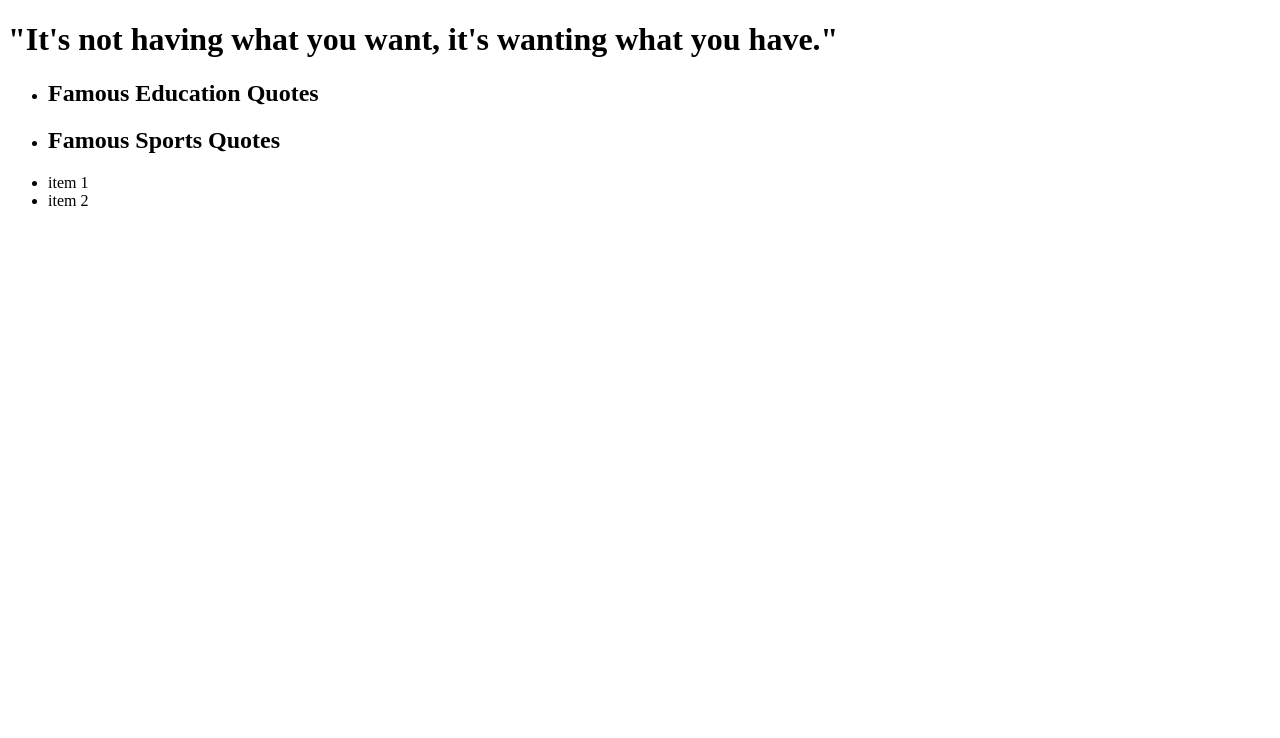
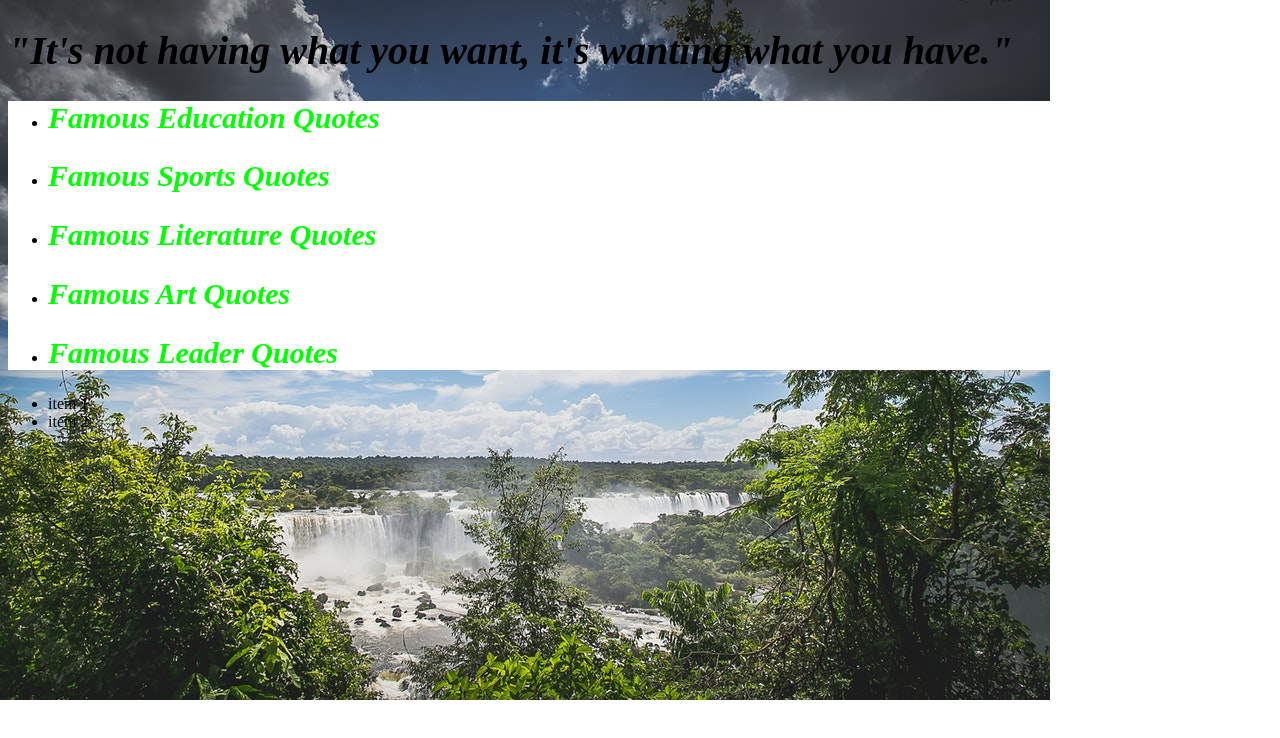
Before and after one commit to odiazfrhsd/Famous-Quotes-, a plain HTML site: page index.html in a window 1280 px wide. Drawn offline with Linux system fonts and the light colour scheme.

Commit message:
edits 12/6/17 at 3PM

```diff
--- /dev/null
+++ b/css/styles.css
@@ -0,0 +1,32 @@
+.quotes {
+  color:red;
+  font-size: 30px;
+  font-style: oblique;
+}
+
+#quote5 {
+  color: green;
+}
+
+#quote6 {
+  color: #00FF00;
+}
+
+#quote1 {
+  color: #0000FF;
+}
+
+body {
+  background-image: url("../img/skywoods.jpg");
+  background-repeat: no-repeat;
+}
+
+.title {
+  font-size: 40px;
+  font-style: oblique;
+}
+
+.panel {
+  background-color: #FFFFFF;
+
+}
--- a/index.html
+++ b/index.html
@@ -3,13 +3,19 @@
   <head>
     <meta charset="utf-8">
     <title>Famous Quotes</title>
+    <link rel="stylesheet" href="css\styles.css">
   </head>
   <body>
-    <h1>"It's not having what you want, it's wanting what you have."</h1>
-<ul>
-    <li><h2>Famous Education Quotes</h2></li>
-    <li><h2>Famous Sports Quotes</h2></li>
-</ul>
+    <h1 class="title">"It's not having what you want, it's wanting what you have."</h1>
+<div class="panel">
+  <ul>
+    <li><h2 id="quote6" class="quotes"> Famous Education Quotes</h2></li>
+    <li><h2 id="quote6" class="quotes"> Famous Sports Quotes</h2></li>
+    <li><h2 id="quote6" class="quotes"> Famous Literature Quotes</h2></li>
+    <li><h2 id="quote6" class="quotes"> Famous Art Quotes</h2></li>
+    <li><h2 id="quote6" class="quotes"> Famous Leader Quotes</h2></li>
+  </ul>
+</div>
     <ul>
       <li>item 1</li>
       <li>item 2</li>
```
Also changed, not shown: img/skywoods.jpg (added), javascript-lesson.html (added).
